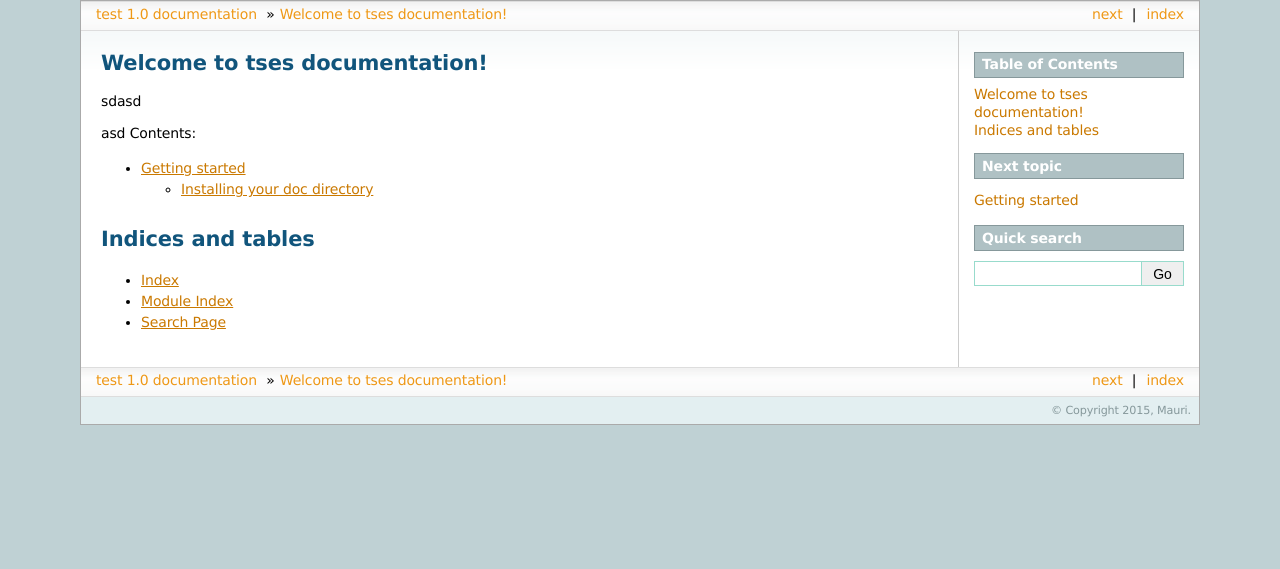
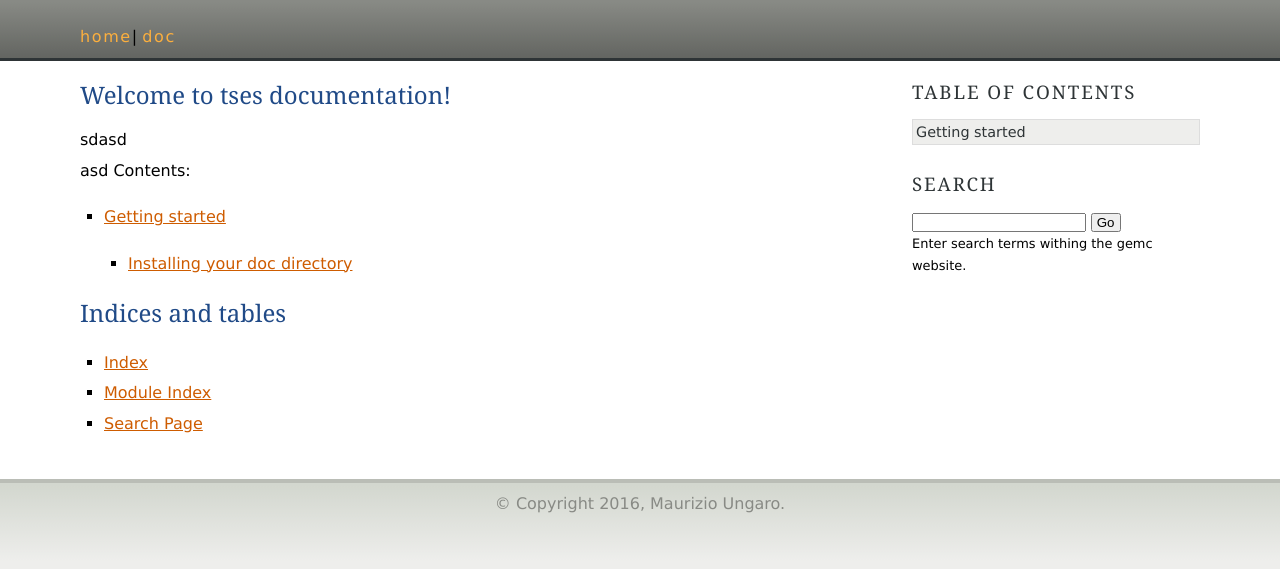
Before and after one commit to gemc/docs, a Sphinx documentation site: the page built from webPage/source/index.rst, in a window 1280 px wide. Shown: the top 569 px of the page. Built offline with Sphinx 7.4.7, drawn with Linux system fonts in a browser that asks for light colours.

Commit message:
first draft

```diff
--- a/webPage/source/_themes/magogo/layout.html
+++ b/webPage/source/_themes/mauri/layout.html
@@ -13,19 +13,13 @@
             <img class="logo" src="{{ pathto('_static/' + logo, 1) }}" alt="Logo"/>
           </a></p>
         {%- endif %}
-        {%- block headertitle %}
-        <div class="headertitle"><a
-          href="{{ pathto(master_doc) }}">{{ shorttitle|e }}</a>
-		  </div>
-        {%- endblock %}
 
 
 		  <div class="rel" role="navigation" aria-label="related navigation">
-			 {% block rootrellink %}
-			 <li><a href="{{ pathto('index') }}">home</a>|&nbsp;</li>
-			 <li><a href="{{ pathto('search') }}">search</a>|&nbsp;</li>
-			 <li><a href="{{ pathto('doc') }}">doc</a>|&nbsp;</li>
-			 {% endblock %}
+			  {% block rootrellink %}
+			  <a href="{{ pathto('index') }}">home</a>|
+			  <a href="{{ pathto('doc') }}">doc</a>
+			  {% endblock %}
         </div>
 
 
@@ -56,7 +50,7 @@
                 <input type="hidden" name="area" value="default" />
             </form>
             <p class="searchtip" style="font-size: 90%">
-                {{ _('Enter search terms or a module, class or function name.') }}
+                {{ _('Enter search terms withing the gemc website.') }}
             </p>
           </div>
           {%- endblock %}
@@ -69,23 +63,6 @@
 {% block footer %}
     <div class="footer-wrapper">
       <div class="footer">
-        <div class="left">
-          <div role="navigation" aria-label="related navigaton">
-            {%- for rellink in rellinks|reverse %}
-            <a href="{{ pathto(rellink[0]) }}" title="{{ rellink[1]|striptags|e }}"
-              {{ accesskey(rellink[2]) }}>{{ rellink[3] }}</a>
-            {%- if not loop.last %}{{ reldelim2 }}{% endif %}
-            {%- endfor %}
-          </div>
-          <div role="note" aria-label="source link">
-            {%- if show_source and has_source and sourcename %}
-              <br/>
-              <a href="{{ pathto('_sources/' + sourcename, true)|e }}"
-                rel="nofollow">{{ _('Show Source') }}</a>
-            {%- endif %}
-          </div>
-        </div>
-
         <div class="right">
           {{ super() }}
         </div>
--- a/webPage/source/_themes/magogo/static/magogo.css_t
+++ b/webPage/source/_themes/mauri/static/mauri.css_t
@@ -54,7 +54,7 @@
 }
 
 .right {
-  float: right;
+  float: center;
 }
 
 .line-block {
@@ -352,7 +352,7 @@
 }
 
 div.footer .right {
-  text-align: right;
+  text-align: center;
 }
 
 div.footer .left {
--- a/webPage/source/_themes/magogo/theme.conf
+++ b/webPage/source/_themes/mauri/theme.conf
@@ -1,6 +1,6 @@
 [theme]
 inherit = basic
-stylesheet = magogo.css
+stylesheet = mauri.css
 pygments_style = tango
 
 [options]
--- a/webPage/source/conf.py
+++ b/webPage/source/conf.py
@@ -5,9 +5,6 @@
 #
 # This file is execfile()d with the current directory set to its
 # containing dir.
-#
-# Note that not all possible configuration values are present in this
-# autogenerated file.
 #
 # All configuration values have a default; values that are commented out
 # serve to show the default.
@@ -23,9 +20,6 @@
 
 # -- General configuration ------------------------------------------------
 
-# If your documentation needs a minimal Sphinx version, state it here.
-#needs_sphinx = '1.0'
-
 # Add any Sphinx extension module names here, as strings. They can be
 # extensions coming with Sphinx (named 'sphinx.ext.*') or your custom
 # ones.
@@ -37,8 +31,6 @@
     'sphinx.ext.viewcode',
 ]
 
-# Add any paths that contain templates here, relative to this directory.
-templates_path = ['_templates']
 
 # The suffix(es) of source filenames.
 # You can specify multiple suffix as a list of string:
@@ -52,9 +44,9 @@
 master_doc = 'index'
 
 # General information about the project.
-project = u'test'
-copyright = u'2015, Mauri'
-author = u'Mauri'
+project = u'gemc'
+copyright = u'2016, Maurizio Ungaro'
+author = u'Maurizio Ungaro'
 
 # The version info for the project you're documenting, acts as replacement for
 # |version| and |release|, also used in various other places throughout the
@@ -72,36 +64,13 @@
 # Usually you set "language" from the command line for these cases.
 language = None
 
-# There are two options for replacing |today|: either, you set today to some
-# non-false value, then it is used:
-#today = ''
-# Else, today_fmt is used as the format for a strftime call.
-#today_fmt = '%B %d, %Y'
 
 # List of patterns, relative to source directory, that match files and
 # directories to ignore when looking for source files.
 exclude_patterns = []
 
-# The reST default role (used for this markup: `text`) to use for all
-# documents.
-#default_role = None
-
-# If true, '()' will be appended to :func: etc. cross-reference text.
-#add_function_parentheses = True
-
-# If true, the current module name will be prepended to all description
-# unit titles (such as .. function::).
-#add_module_names = True
-
-# If true, sectionauthor and moduleauthor directives will be shown in the
-# output. They are ignored by default.
-#show_authors = False
-
 # The name of the Pygments (syntax highlighting) style to use.
 pygments_style = 'sphinx'
-
-# A list of ignored prefixes for module index sorting.
-#modindex_common_prefix = []
 
 # If true, keep warnings as "system message" paragraphs in the built documents.
 #keep_warnings = False
@@ -114,19 +83,10 @@
 
 # The theme to use for HTML and HTML Help pages.  See the documentation for
 # a list of builtin themes.
-html_theme = 'sphinxdoc'
-
-# Theme options are theme-specific and customize the look and feel of a theme
-# further.  For a list of options available for each theme, see the
-# documentation.
-#html_theme_options = {}
+html_theme = 'mauri'
 
 # Add any paths that contain custom themes here, relative to this directory.
 html_theme_path = ['_themes']
-
-# The name for this set of Sphinx documents.  If None, it defaults to
-# "<project> v<release> documentation".
-#html_title = None
 
 # A shorter title for the navigation bar.  Default is the same as html_title.
 #html_short_title = None
@@ -135,15 +95,10 @@
 # of the sidebar.
 #html_logo = None
 
-# The name of an image file (within the static path) to use as favicon of the
-# docs.  This file should be a Windows icon file (.ico) being 16x16 or 32x32
-# pixels large.
-#html_favicon = None
-
 # Add any paths that contain custom static files (such as style sheets) here,
 # relative to this directory. They are copied after the builtin static files,
 # so a file named "default.css" will overwrite the builtin "default.css".
-html_static_path = ['_static']
+#html_static_path = ['_static']
 
 # Add any extra paths that contain custom files (such as robots.txt or
 # .htaccess) here, relative to this directory. These files are copied
```
Also changed, not shown: webPage/source/_themes/mauri/static/bgfooter.png (renamed from webPage/source/_themes/magogo/static/bgfooter.png), webPage/source/_themes/mauri/static/bgtop.png (renamed from webPage/source/_themes/magogo/static/bgtop.png).
